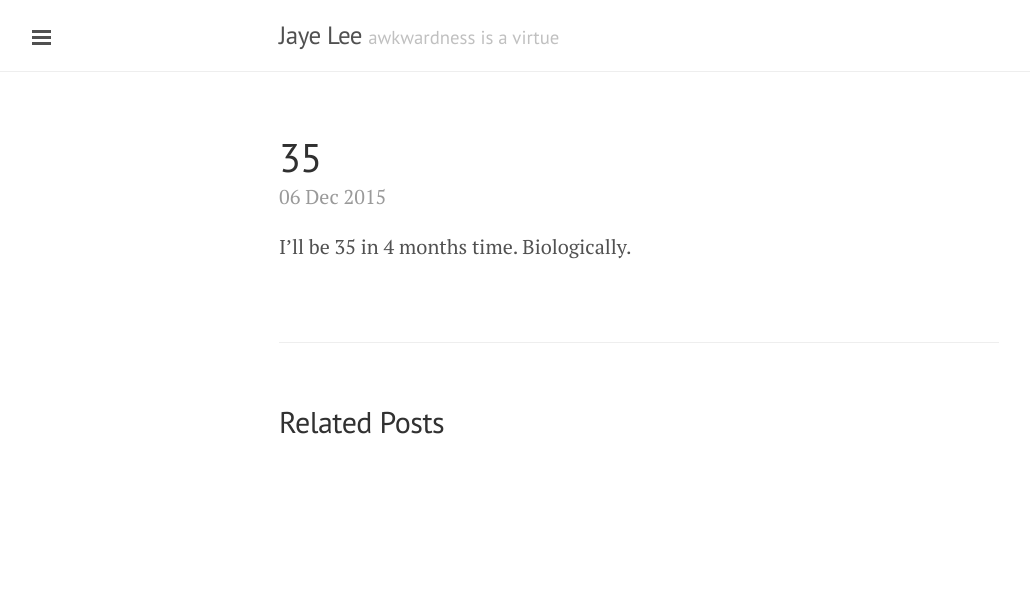
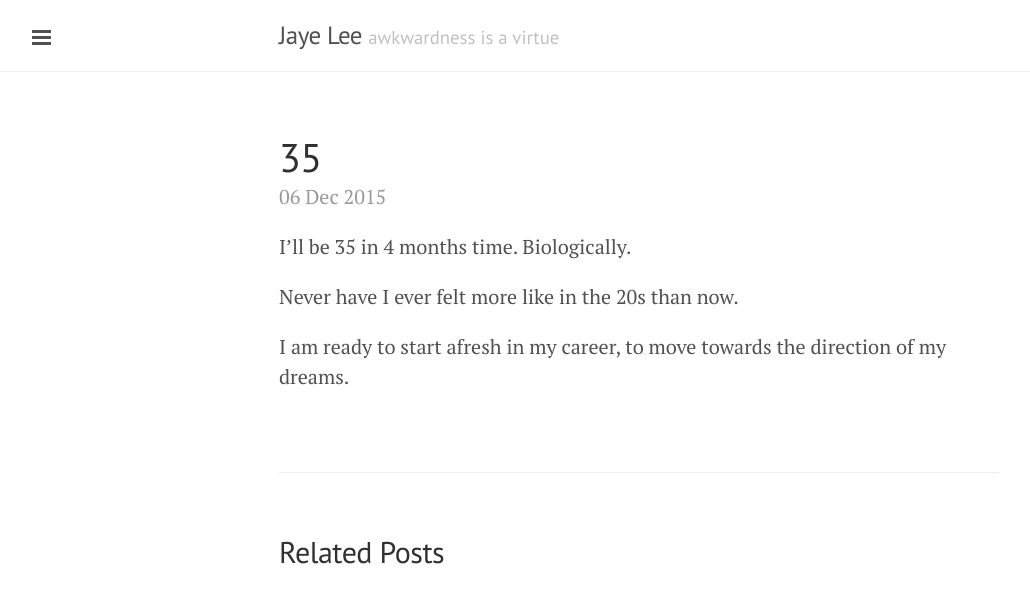
Before and after one commit to jayelee/jayelee.github.io, a Jekyll site: the page built from _posts/2015-12-06-35.markdown, in a window 1280 px wide. Shown: the top 603 px of the page, without its empty margins (1-1031 px from the left). Built offline with Jekyll 4.4.1, drawn with Linux system fonts in a browser that asks for light colours.

Commit message:
Post update: 35

```diff
--- a/_posts/2015-12-06-35.markdown
+++ b/_posts/2015-12-06-35.markdown
@@ -4,3 +4,7 @@ title: 35
 layout: post
 ---
 I'll be 35 in 4 months time. Biologically.
+
+Never have I ever felt more like in the 20s than now.
+
+I am ready to start afresh in my career, to move towards the direction of my dreams.
```
